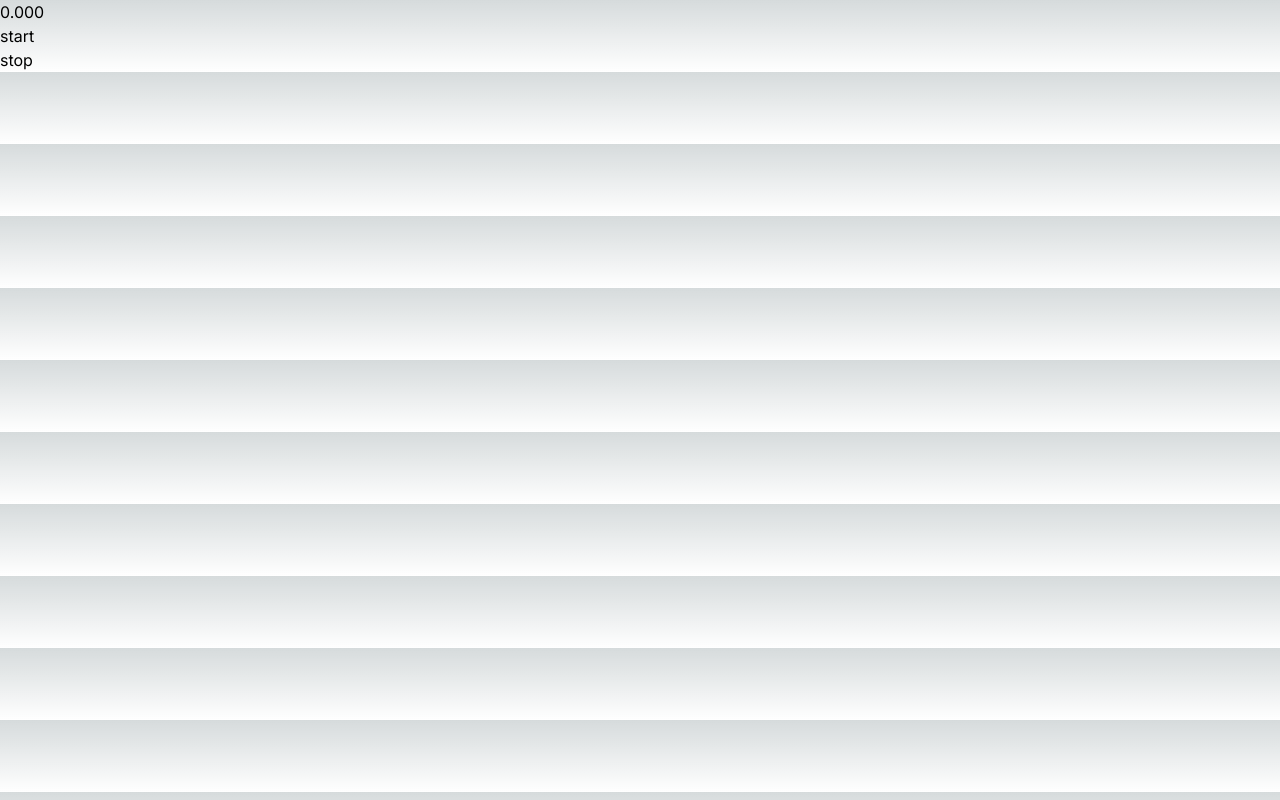
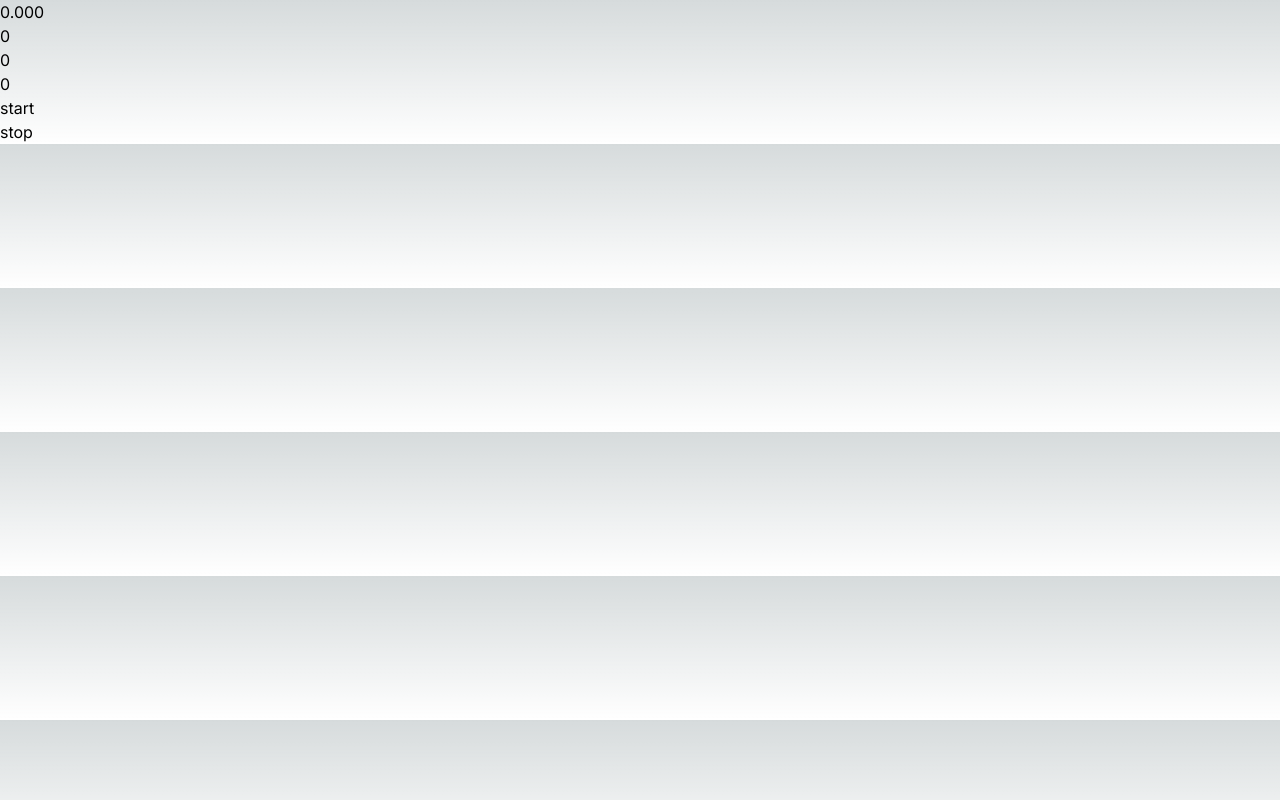
Before and after one commit to Preciousnnebuogor/25-Projects, a Next.js app: page / in a window 1280 px wide. Built offline with nearby package versions, Linux system fonts and the light colour scheme.

Commit message:
added more details

```diff
--- a/app/atest.tsx
+++ b/app/atest.tsx
@@ -10,10 +10,17 @@ export default function Atest(){
   //const intervalRef: MutableRefObject<{}>;
 
   let timepassed = (time - now) / 1000;
+  let minutes = Math.floor(timepassed / 60);
+  let seconds = Math.floor(timepassed % 60);
+  let milliseconds = Math.floor((timepassed - Math.floor(timepassed)) * 1000);
+
   return (
     <div>
       <div>
         <p>{timepassed.toFixed(3)}</p>
+        <p>{minutes}</p>
+        <p>{seconds}</p>
+        <p>{milliseconds}</p>
         <div
           onClick={() => {
             setTime(Date.now());
```
